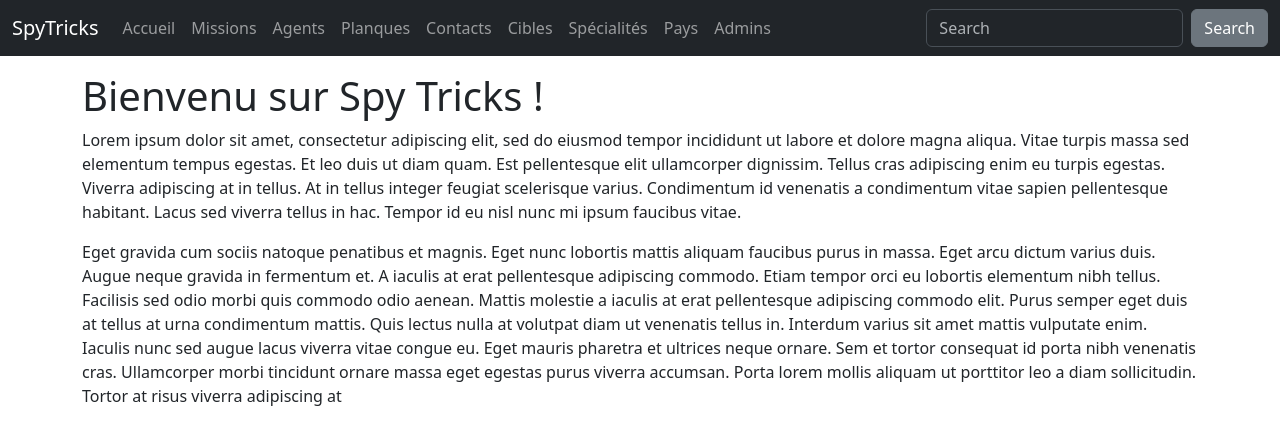
After one commit to Atsuyko/SpyTricks, a PHP site: template views/home.php in a window 1280 px wide. The commit adds this page. Shown: the top 445 px of the page. Run offline with PHP 8.4, Linux system fonts and the light colour scheme; the template is opened without the code that fills it, so the values that code supplies are empty.

Commit message:
Add views missions / layout / homepage

```diff
--- a/app/Controllers/Controller.php
+++ b/app/Controllers/Controller.php
@@ -19,9 +19,7 @@ class Controller
     ob_start();
     $path = str_replace('.', DIRECTORY_SEPARATOR, $path);
     require VIEWS . $path . '.php';
-    if ($params) {
-      $params = extract($params);
-    }
+
     $content = ob_get_clean();
     require VIEWS . 'layout.php';
   }
--- a/public/index.php
+++ b/public/index.php
@@ -9,7 +9,9 @@ define('VIEWS', dirname(__DIR__) . DIRECTORY_SEPARATOR . 'views' . DIRECTORY_SEP
 
 $router = new Router($_GET['url']);
 
-$router->get('/', 'App\Controllers\MissionController@index');
+$router->get('/', 'App\Controllers\HomeController@index');
+
+$router->get('/mission', 'App\Controllers\MissionController@index');
 $router->get('/mission/:code', 'App\Controllers\MissionController@show');
 
 $router->run();
--- /dev/null
+++ b/views/home.php
@@ -0,0 +1,3 @@
+<h1>Bienvenu sur Spy Tricks !</h1>
+<p>Lorem ipsum dolor sit amet, consectetur adipiscing elit, sed do eiusmod tempor incididunt ut labore et dolore magna aliqua. Vitae turpis massa sed elementum tempus egestas. Et leo duis ut diam quam. Est pellentesque elit ullamcorper dignissim. Tellus cras adipiscing enim eu turpis egestas. Viverra adipiscing at in tellus. At in tellus integer feugiat scelerisque varius. Condimentum id venenatis a condimentum vitae sapien pellentesque habitant. Lacus sed viverra tellus in hac. Tempor id eu nisl nunc mi ipsum faucibus vitae.</p>
+<p>Eget gravida cum sociis natoque penatibus et magnis. Eget nunc lobortis mattis aliquam faucibus purus in massa. Eget arcu dictum varius duis. Augue neque gravida in fermentum et. A iaculis at erat pellentesque adipiscing commodo. Etiam tempor orci eu lobortis elementum nibh tellus. Facilisis sed odio morbi quis commodo odio aenean. Mattis molestie a iaculis at erat pellentesque adipiscing commodo elit. Purus semper eget duis at tellus at urna condimentum mattis. Quis lectus nulla at volutpat diam ut venenatis tellus in. Interdum varius sit amet mattis vulputate enim. Iaculis nunc sed augue lacus viverra vitae congue eu. Eget mauris pharetra et ultrices neque ornare. Sem et tortor consequat id porta nibh venenatis cras. Ullamcorper morbi tincidunt ornare massa eget egestas purus viverra accumsan. Porta lorem mollis aliquam ut porttitor leo a diam sollicitudin. Tortor at risus viverra adipiscing at</p>
--- a/views/layout.php
+++ b/views/layout.php
@@ -9,6 +9,50 @@
 </head>
 
 <body>
+  <nav class="navbar navbar-expand-lg bg-dark" data-bs-theme="dark">
+    <div class="container-fluid">
+      <a class="navbar-brand" href="/spytricks">SpyTricks</a>
+      <button class="navbar-toggler" type="button" data-bs-toggle="collapse" data-bs-target="#navbarColor02" aria-controls="navbarColor02" aria-expanded="false" aria-label="Toggle navigation">
+        <span class="navbar-toggler-icon"></span>
+      </button>
+      <div class="collapse navbar-collapse" id="navbarColor02">
+        <ul class="navbar-nav me-auto">
+          <li class="nav-item">
+            <a class="nav-link" href="/spytricks">Accueil
+            </a>
+          </li>
+          <li class="nav-item">
+            <a class="nav-link" href="/spytricks/mission">Missions</a>
+          </li>
+          <li class="nav-item">
+            <a class="nav-link" href="#">Agents</a>
+          </li>
+          <li class="nav-item">
+            <a class="nav-link" href="#">Planques</a>
+          </li>
+          <li class="nav-item">
+            <a class="nav-link" href="#">Contacts</a>
+          </li>
+          <li class="nav-item">
+            <a class="nav-link" href="#">Cibles</a>
+          </li>
+          <li class="nav-item">
+            <a class="nav-link" href="#">Spécialités</a>
+          </li>
+          <li class="nav-item">
+            <a class="nav-link" href="#">Pays</a>
+          </li>
+          <li class="nav-item">
+            <a class="nav-link" href="#">Admins</a>
+          </li>
+        </ul>
+        <form class="d-flex">
+          <input class="form-control me-sm-2" type="search" placeholder="Search">
+          <button class="btn btn-secondary my-2 my-sm-0" type="submit">Search</button>
+        </form>
+      </div>
+    </div>
+  </nav>
   <div class="container mt-3">
     <?= $content ?>
   </div>
```
Also changed, not shown: app/Controllers/HomeController.php (added, +12 -0 lines), app/Controllers/MissionController.php (+9 -7 lines), views/mission/index.php (+15 -0 lines), views/mission/show.php (+44 -1 lines).
